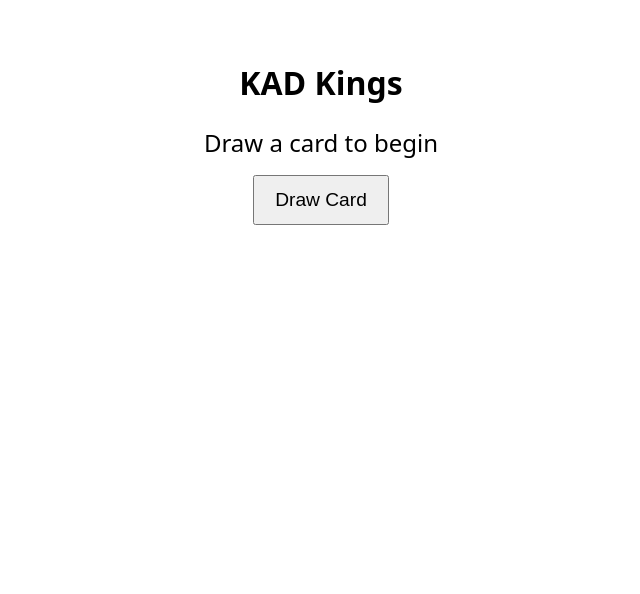
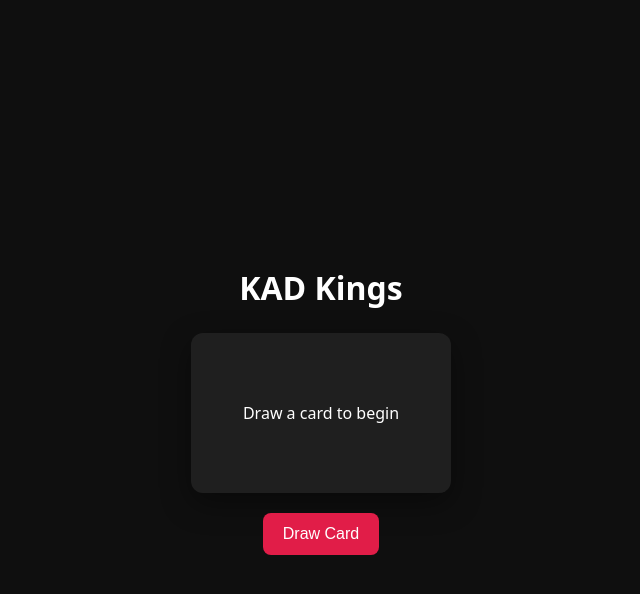
Before and after one commit to wbgl-blip/Visual-, a React (Vite) app: page / in a window 1280 px wide. Shown: the top 594 px of the page, without its empty margins (319-959 px from the left). Built offline with nearby package versions, Linux system fonts and the light colour scheme.

Commit message:
Update App.css

```diff
--- a/src/App.css
+++ b/src/App.css
@@ -1,28 +1,46 @@
-.app {
-  text-align: center;
-  padding: 2rem;
+* {
+  box-sizing: border-box;
+}
+
+body {
+  margin: 0;
+  background: #0f0f0f;
   font-family: system-ui, -apple-system, BlinkMacSystemFont;
 }
 
-button {
-  font-size: 1.2rem;
-  padding: 0.75rem 1.25rem;
-  margin: 1rem 0;
+.app {
+  min-height: 100vh;
+  display: flex;
+  flex-direction: column;
+  align-items: center;
+  justify-content: center;
+  color: white;
+  padding: 16px;
+}
+
+h1 {
+  margin-bottom: 24px;
 }
 
 .card {
-  font-size: 1.5rem;
-  margin-top: 1rem;
+  width: 260px;
+  height: 160px;
+  background: #1f1f1f;
+  border-radius: 12px;
+  display: flex;
+  align-items: center;
+  justify-content: center;
+  text-align: center;
+  padding: 16px;
+  margin-bottom: 20px;
+  box-shadow: 0 10px 30px rgba(0,0,0,0.4);
 }
 
-.medal {
-  margin-top: 1rem;
-  font-weight: bold;
+.draw-btn {
+  padding: 12px 20px;
+  font-size: 16px;
+  border: none;
+  border-radius: 8px;
+  background: #e11d48;
+  color: white;
 }
-
-.toggles {
-  margin-top: 2rem;
-  display: flex;
-  justify-content: center;
-  gap: 1rem;
-}
```
